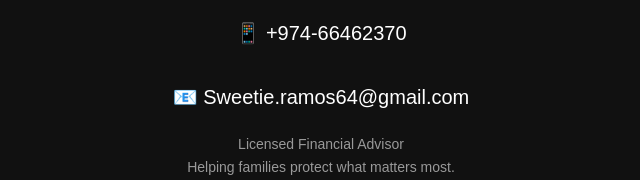
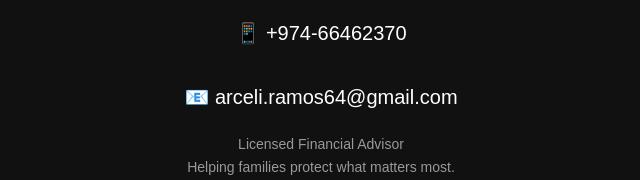
Before and after one commit to mylandingpage-max/BOS, a plain HTML site: page index.html in a window 1280 px wide. Shown: the part 2417-2597 px from the top of the page, 319-959 px from the left. Drawn offline with Linux system fonts and the light colour scheme.

Commit message:
Update index.html

```diff
--- a/index.html
+++ b/index.html
@@ -286,7 +286,7 @@ Message Me on Messenger
 
 <br><br>
 
-📧 Sweetie.ramos64@gmail.com
+📧 arceli.ramos64@gmail.com
 
 
 </div>
```
